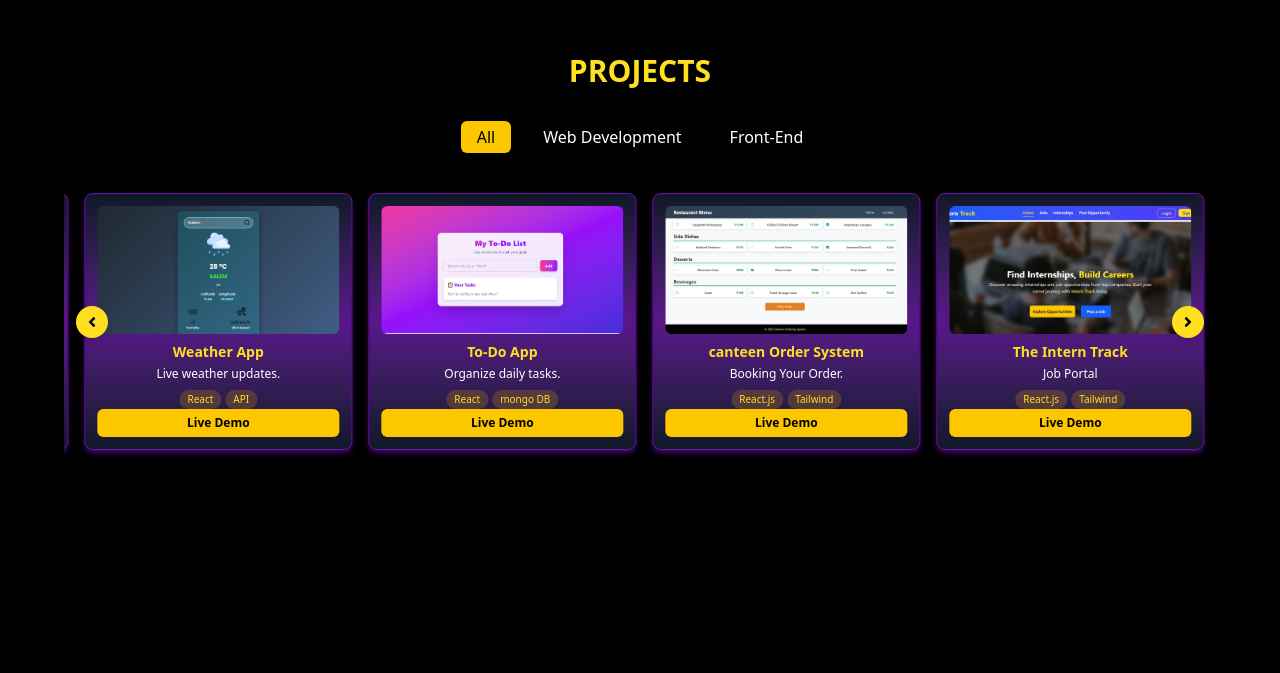
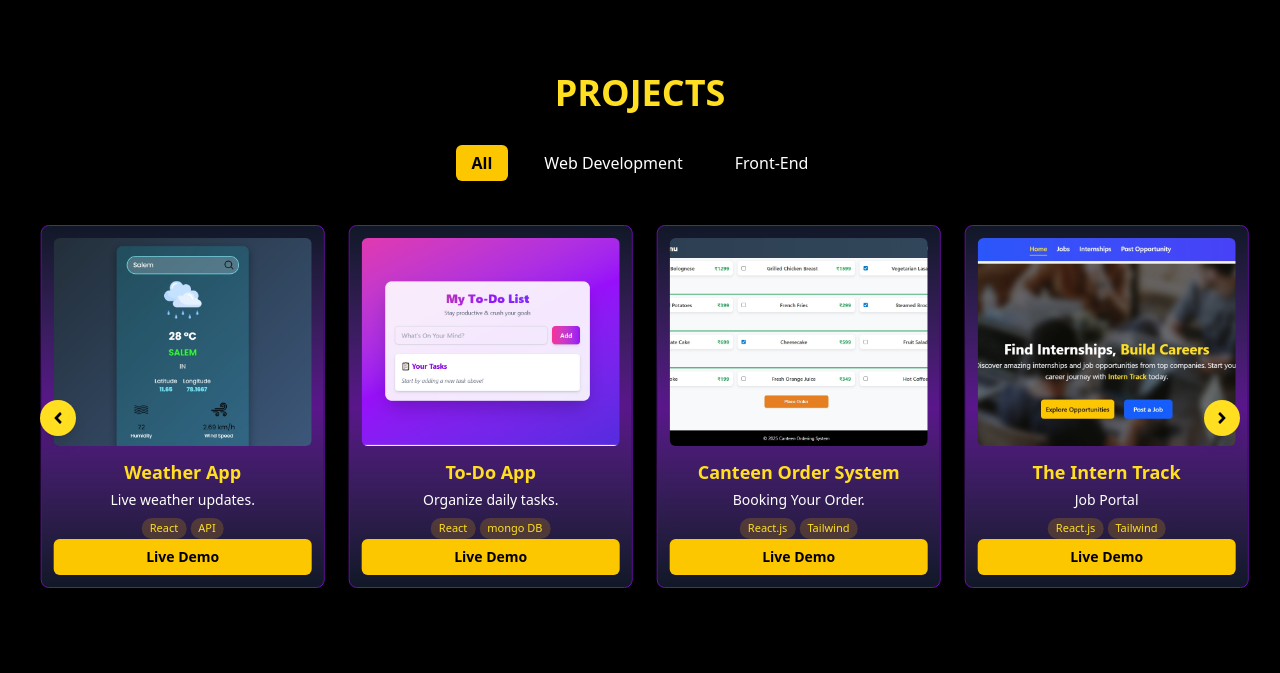
Before and after one commit to Tamil-Selvan-Tech/portfolio, a React (Vite) app: page / in a window 1280 px wide. Shown: the part 2407-3080 px from the top of the page. Built offline with nearby package versions, Linux system fonts and the light colour scheme; a web font is replaced by a local one.

Commit message:
add the and modified

```diff
--- a/src/components/Project.jsx
+++ b/src/components/Project.jsx
@@ -7,8 +7,8 @@ const Project = () => {
     { title: "QR-Code-Generator", desc: "Generate the QR-code", tags: ["React", "API"], img: "./QR-img.png", link: "https://qr-code-generator-ti5a.onrender.com/", category: "Web Development" },
     { title: "Weather App", desc: "Live weather updates.", tags: ["React", "API"], img: "./weather.png", link: "https://aagaayaneram.netlify.app/", category: "Front-End" },
     { title: "To-Do App", desc: "Organize daily tasks.", tags: ["React", "mongo DB"], img: "./to-do-app.png", link: "https://to-do-list-mbwt.onrender.com", category: "Web Development" },
-    { title: "canteen Order System", desc: "Booking Your Order.", tags: ["React.js", "Tailwind"], img: "./order-booking/order-page.png", link: "#", category: "Front-End" },
-    { title: "The Intern Track ", desc: "Job Portal", tags: ["React.js", "Tailwind"], img: "./intern.png", link: "https://intern-track.onrender.com/", category: "Front-End" },
+    { title: "Canteen Order System", desc: "Booking Your Order.", tags: ["React.js", "Tailwind"], img: "./order-booking/order-page.png", link: "#", category: "Front-End" },
+    { title: "The Intern Track", desc: "Job Portal", tags: ["React.js", "Tailwind"], img: "./intern.png", link: "https://intern-track.onrender.com/", category: "Front-End" },
   ];
 
   const categories = ["All", "Web Development", "Front-End"];
@@ -40,17 +40,15 @@ const Project = () => {
     setCurrentIndex(0);
   }, [selectedCategory, cardsPerPage]);
 
-  const nextSlide = () => {
+  const nextSlide = () =>
     setCurrentIndex((prev) =>
       prev < filteredProjects.length - cardsPerPage ? prev + 1 : 0
     );
-  };
 
-  const prevSlide = () => {
+  const prevSlide = () =>
     setCurrentIndex((prev) =>
       prev > 0 ? prev - 1 : filteredProjects.length - cardsPerPage
     );
-  };
 
   const handleManualSlide = (slideFn) => {
     slideFn();
@@ -79,23 +77,23 @@ const Project = () => {
   }, [filteredProjects.length, cardsPerPage]);
 
   return (
-    <section id="projects" className="bg-black min-h-screen w-full flex flex-col items-center gap-6 pt-15 px-4">
-      <h1 className="text-yellow-300 text-3xl font-bold text-center">PROJECTS</h1>
+    <section
+      id="projects"
+      className="bg-black min-h-screen w-full flex flex-col items-center gap-6 pt-20 px-2 md:px-6"
+    >
+      <h1 className="text-yellow-300 text-4xl font-bold text-center">PROJECTS</h1>
 
-      <p className="text-center text-gray-300 text-sm sm:hidden mb-4 px-4">
-        Explore our amazing projects! Built with passion and modern technologies.
-      </p>
-
-      <div className="text-white w-full flex gap-2 p-2">
-        <ul className="w-full flex gap-2 sm:gap-4 justify-center flex-wrap">
+      <div className="text-white w-full flex gap-2 p-2 justify-center">
+        <ul className="flex gap-3 sm:gap-5 justify-center flex-wrap">
           {categories.map((category, i) => (
             <li
               key={i}
               onClick={() => setSelectedCategory(category)}
-              className={`cursor-pointer px-3 sm:px-4 py-1 rounded-md text-sm sm:text-base ${selectedCategory === category
-                  ? "bg-yellow-400 text-black"
+              className={`cursor-pointer px-4 py-1.5 rounded-md text-sm md:text-base ${
+                selectedCategory === category
+                  ? "bg-yellow-400 text-black font-bold"
                   : "hover:bg-yellow-300 hover:text-black"
-                }`}
+              }`}
             >
               {category}
             </li>
@@ -103,7 +101,7 @@ const Project = () => {
         </ul>
       </div>
 
-      <div className="relative w-full max-w-6xl px-2 overflow-hidden pb-8 sm:pb-0">
+      <div className="relative w-full max-w-[95%] xl:max-w-[1600px] mx-auto overflow-hidden pb-6">
         {filteredProjects.length === 0 ? (
           <div className="text-center text-yellow-300 py-10">No projects found in this category.</div>
         ) : (
@@ -117,27 +115,33 @@ const Project = () => {
               {filteredProjects.map((project, index) => (
                 <div
                   key={index}
-                  className="p-2 flex-shrink-0"
+                  className="p-3 flex-shrink-0"
                   style={{ width: `${100 / cardsPerPage}%` }}
                 >
-                  <div className="border border-purple-800 rounded-lg p-2 sm:p-3 bg-gradient-to-b from-gray-900 via-purple-900 to-gray-900 shadow-md shadow-purple-800/50 hover:scale-105 transition-all duration-300 h-full flex flex-col">
-                    <div className="w-full h-[180px] sm:h-32 rounded-md overflow-hidden">
+                  <div className="border border-purple-800 rounded-lg p-3 bg-gradient-to-b from-gray-900 via-purple-900 to-gray-900 shadow-lg hover:scale-105 transition-all duration-300 h-full flex flex-col">
+                    <div className="w-full h-44 md:h-48 xl:h-52 rounded-md overflow-hidden">
                       <img src={project.img} alt={project.title} className="w-full h-full object-cover" />
                     </div>
-                    <h2 className="text-yellow-300 text-base sm:text-sm font-semibold text-center mt-2">{project.title}</h2>
-                    <p className="text-white text-sm sm:text-xs mt-1 text-center">{project.desc}</p>
+
+                    <h2 className="text-yellow-300 text-lg font-semibold text-center mt-3">
+                      {project.title}
+                    </h2>
+
+                    <p className="text-white text-sm mt-1 text-center">{project.desc}</p>
+
                     <div className="flex flex-wrap gap-1 mt-2 justify-center">
                       {project.tags.map((tag, i) => (
-                        <span key={i} className="px-2 py-0.5 text-[10px] rounded-full bg-yellow-500/20 text-yellow-300">
+                        <span key={i} className="px-2 py-0.5 text-[11px] rounded-full bg-yellow-500/20 text-yellow-300">
                           {tag}
                         </span>
                       ))}
                     </div>
+
                     <a
                       href={project.link}
                       target="_blank"
                       rel="noopener noreferrer"
-                      className="block w-full text-center bg-yellow-400 text-black text-xs font-semibold px-3 py-1.5 rounded-md hover:bg-yellow-300 mt-auto"
+                      className="block w-full text-center bg-yellow-400 text-black text-sm font-semibold px-3 py-2 rounded-md hover:bg-yellow-300 mt-auto"
                     >
                       Live Demo
                     </a>
@@ -148,15 +152,16 @@ const Project = () => {
 
             <button
               onClick={() => handleManualSlide(prevSlide)}
-              className="absolute top-1/2 left-1 sm:left-3 -translate-y-1/2 bg-yellow-300 text-black w-7 h-7 sm:w-8 sm:h-8 flex items-center justify-center rounded-full shadow-md hover:bg-yellow-400"
+              className="absolute top-1/2 left-1 md:left-4 -translate-y-1/2 bg-yellow-300 text-black w-9 h-9 flex items-center justify-center rounded-full shadow-lg hover:bg-yellow-400"
             >
-              <FaAngleLeft />
+              <FaAngleLeft size={18} />
             </button>
+
             <button
               onClick={() => handleManualSlide(nextSlide)}
-              className="absolute top-1/2 right-1 sm:right-3 -translate-y-1/2 bg-yellow-300 text-black w-7 h-7 sm:w-8 sm:h-8 flex items-center justify-center rounded-full shadow-md hover:bg-yellow-400"
+              className="absolute top-1/2 right-1 md:right-4 -translate-y-1/2 bg-yellow-300 text-black w-9 h-9 flex items-center justify-center rounded-full shadow-lg hover:bg-yellow-400"
             >
-              <FaAngleRight />
+              <FaAngleRight size={18} />
             </button>
           </>
         )}
```
